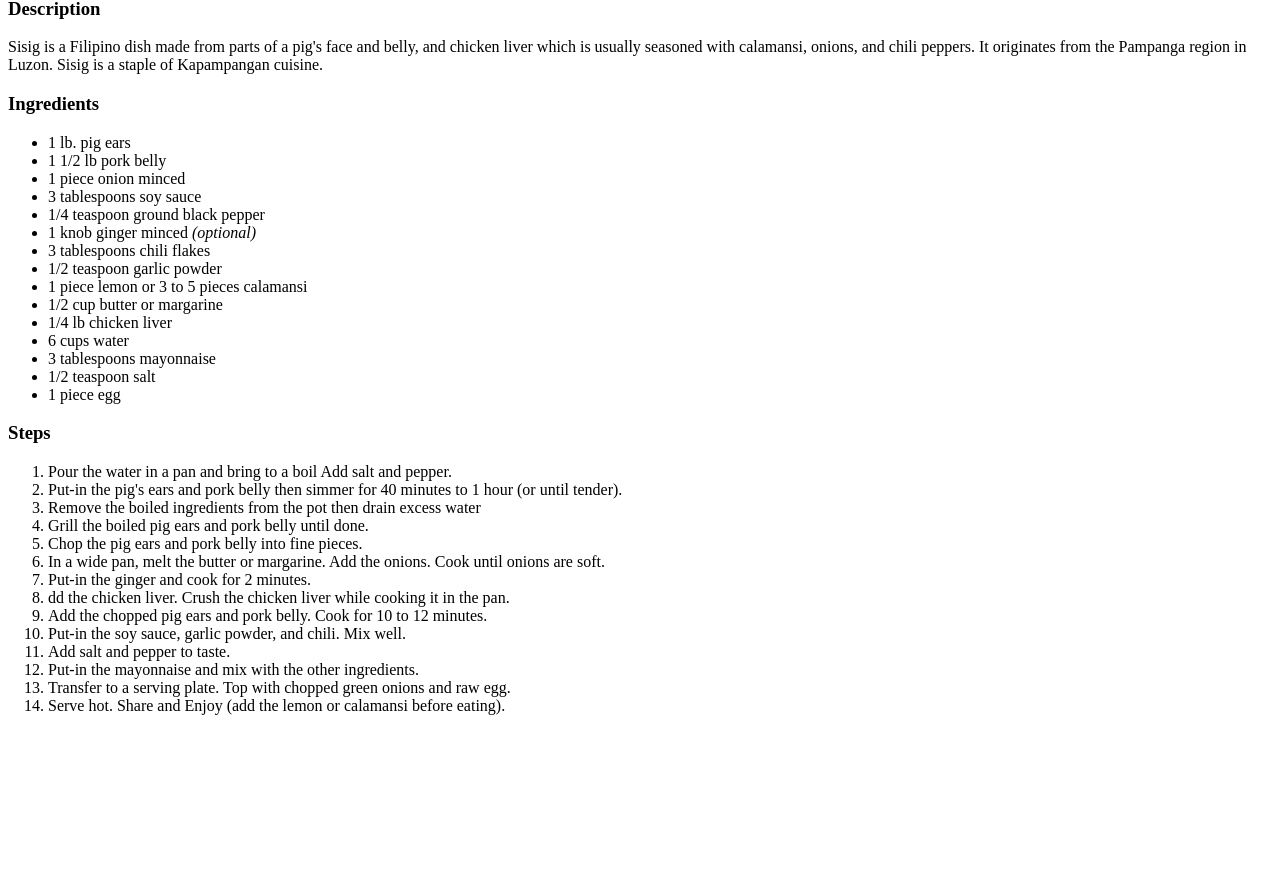
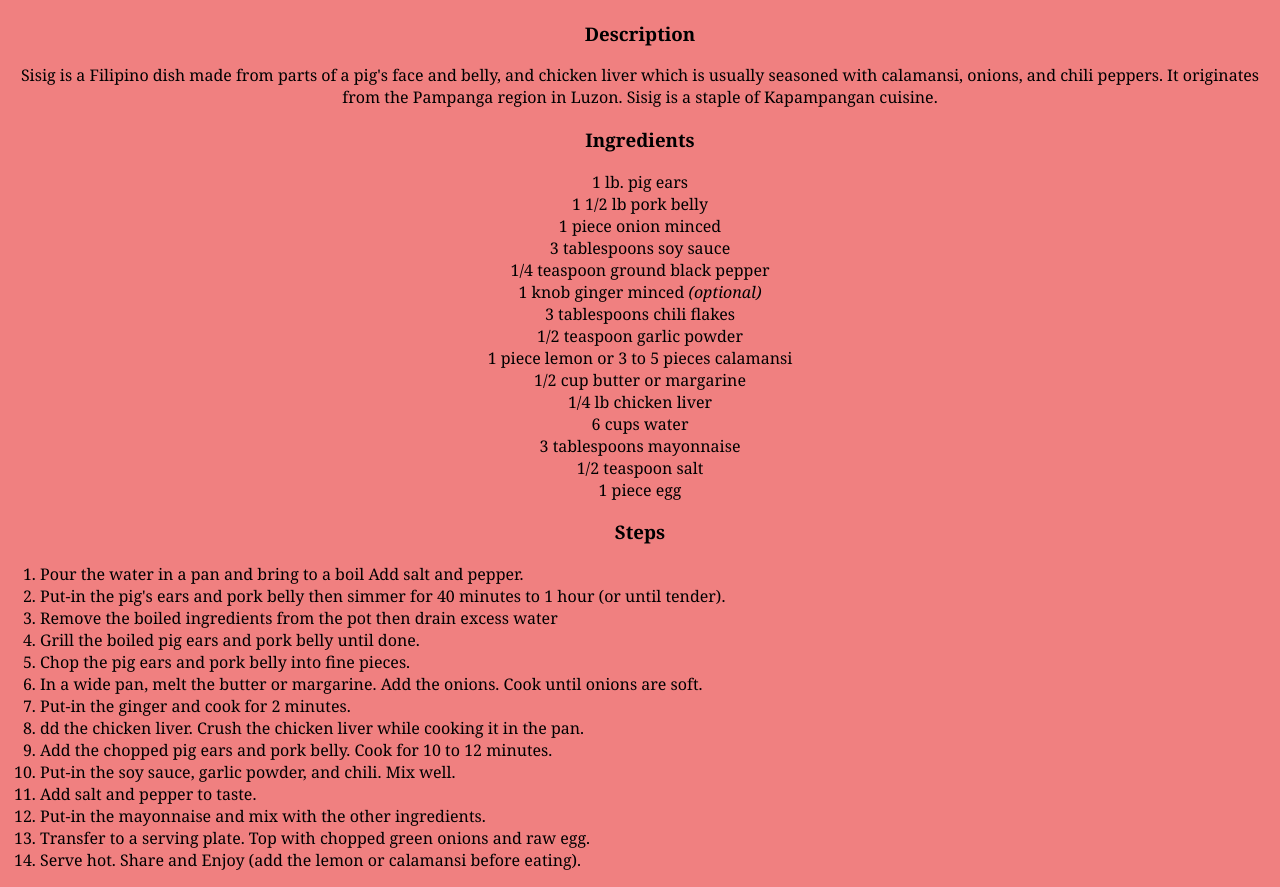
Before and after one commit to mennydream/odin-recipes, a plain HTML site: page recipes/sisig.html in a window 1280 px wide. Shown: the part 418-1305 px from the top of the page. Before the commit the page ends 1149 px from the top, so only its background shows below. Drawn offline with Linux system fonts and the light colour scheme.

Commit message:
implemented on all pages

```diff
--- a/recipes/sisig.html
+++ b/recipes/sisig.html
@@ -5,7 +5,10 @@
     <meta http-equiv="X-UA-Compatible" content="IE=edge">
     <meta name="viewport" content="width=device-width, initial-scale=1.0">
     <title>Sisig</title>
-    </head>
+    <link rel="stylesheet" href="../styles.css">
+</head>
+
+    <body>
 <h1>Sisig</h1>
     <p>
         <ul>
@@ -41,7 +44,7 @@
             <li>1 piece egg</li>
         </ul>
 
-    <h3>Steps</h3>
+    <h3 class="steps">Steps</h3>
         <ol>
             <li>Pour the water in a pan and bring to a boil Add salt and pepper.</li>
             <li>Put-in the pig's ears and pork belly then simmer for 40 minutes to 1 hour (or until tender).</li>
@@ -59,7 +62,5 @@
             <li>Serve hot. Share and Enjoy (add the lemon or calamansi before eating).</li>
 
         </ol>
-
-<body>
 </body>
 </html>
--- a/styles.css
+++ b/styles.css
@@ -6,11 +6,10 @@ body{
     text-align: center;
 }
 
-.button {
-    background-color: beige;
-    border:none;
-    text-align: center;
-    text-decoration: none;
-    display: inline;
-    font-size: 14px;
+ul {
+    padding-left: 0%;
 }
+
+ol {
+    text-align: left;
+}
```
Also changed, not shown: recipes/adobo.html (+3 -4 lines), recipes/mangofloat.html (+3 -3 lines), recipes/sinigang.html (+3 -2 lines).
